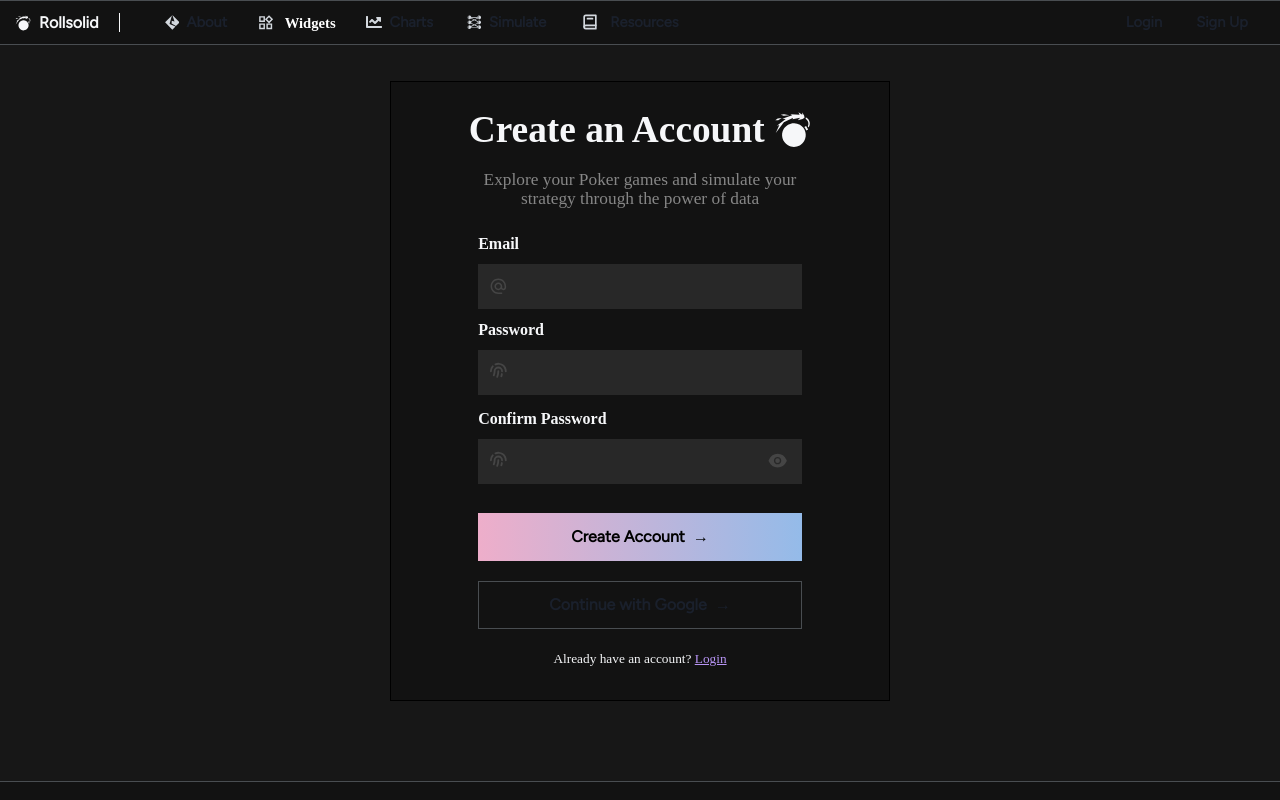
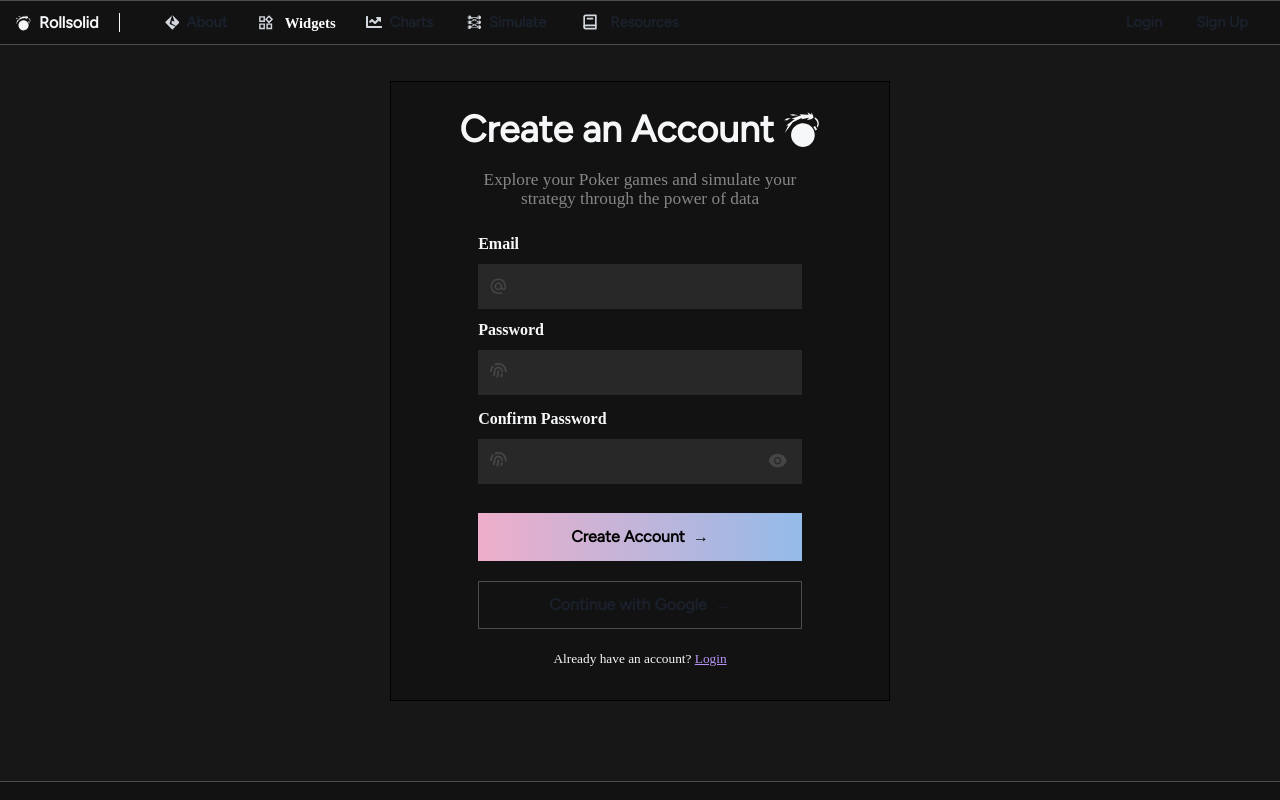
Before and after one commit to matthibbs7/rollsolid, a Next.js app: page /signup in a window 1280 px wide. Shown: the top 800 px of the page. Built offline with nearby package versions, Linux system fonts and the light colour scheme; no server answers.

Commit message:
Remove motionpresent

```diff
--- a/src/components/Auth/UserSignUp.tsx
+++ b/src/components/Auth/UserSignUp.tsx
@@ -66,7 +66,7 @@ const UserSignUp:React.FC = () => {
             <Flex justify="center" w="100%" h={['640px','640px','720px','720px']}>
                 <Flex align="center" direction="column" w={['100%', '90%', '80%', '60%']} maxW="500px" h="620px" mt={[0,0,5,5]} bg="#121212" border="1px solid black">
                     <Flex align="center" mt={5}>
-                        <Text fontFamily="AvenirNext-DemiBold" fontSize={['24pt', '24pt', '28pt', '28pt']} fontWeight={700}>Create an Account&nbsp;</Text>
+                        <Text fontSize={['24pt', '24pt', '28pt', '28pt']} fontWeight={700}>Create an Account&nbsp;</Text>
                         <GiRollingBomb fontSize="28pt" />
                     </Flex>
                     <Text w={['90%', '90%', '65%', '65%']} mt={3} mb={1} color="#868686" fontFamily="AvenirNext-Regular" fontSize="13pt" lineHeight="19px" textAlign="center">Explore your Poker games and simulate your strategy through the power of data</Text>
--- a/src/components/Widget/WidgetNavbar/WidgetNavbar.tsx
+++ b/src/components/Widget/WidgetNavbar/WidgetNavbar.tsx
@@ -82,12 +82,10 @@ const WidgetNavbar:React.FC = () => {
             <Menu>
                 {({ isOpen }) => (
                     <>
-                        <MenuButton as={Button} w="-moz-fit-content" h="60%" px={3} bg={cmb} border="1px solid #121212" borderRadius="0" _hover={{bg: 'none', cursor: 'pointer', border: '1px solid #494D51'}} _active={{bg: 'none', border: '1px solid #494D51'}} isActive={isOpen} motionPreset="none">
-                            {/* <Button border="1px solid #121212" _hover={{border: '1px solid #494D51'}} _active={{border: '1px solid #494D51'}} ml={0} bg={cmb} h="60%" borderRadius="0px" fontWeight={500} fontSize="13pt"><MdOutlineWidgets color="#D3D8DE" />&nbsp;&nbsp;<Text fontSize="11pt">Widgets</Text></Button> */}
+                        <MenuButton as={Button} w="-moz-fit-content" h="60%" px={3} bg={cmb} border="1px solid #121212" borderRadius="0" _hover={{bg: 'none', cursor: 'pointer', border: '1px solid #494D51'}} _active={{bg: 'none', border: '1px solid #494D51'}} isActive={isOpen}>
                             <Flex align='center' textAlign="center">
                                 <Text fontSize='13pt'><MdOutlineWidgets color="#D3D8DE" /></Text>
                                 <Text pt={0.5} pl={2.5} color="white" fontFamily="AvenirNext-DemiBold" fontSize='11pt' borderRadius="0px">Widgets</Text>
-
                             </Flex>
                         </MenuButton>
                         <MenuList w="600px" minW="0" h="236px" mt={1.5} p="1px" py={0} bg="#121212" border="1px solid #494D51" borderRadius="0" motionProps={{
@@ -166,7 +164,6 @@ const WidgetNavbar:React.FC = () => {
 
                             </Flex>
                             <Text mt={-1} ml={5} color='#7083B3' fontSize='11.5pt' fontWeight={600}>Select a widget above to load it on your dashboard.</Text>
-                            {/* <Text mt={3} mb={3} ml={5} fontSize="8pt" fontFamily="AvenirNext-Regular" color="#454545">© 2023 Rollsolid Inc. All rights reserved</Text> */}
                         </MenuList>
                     </>
                 )}
```
